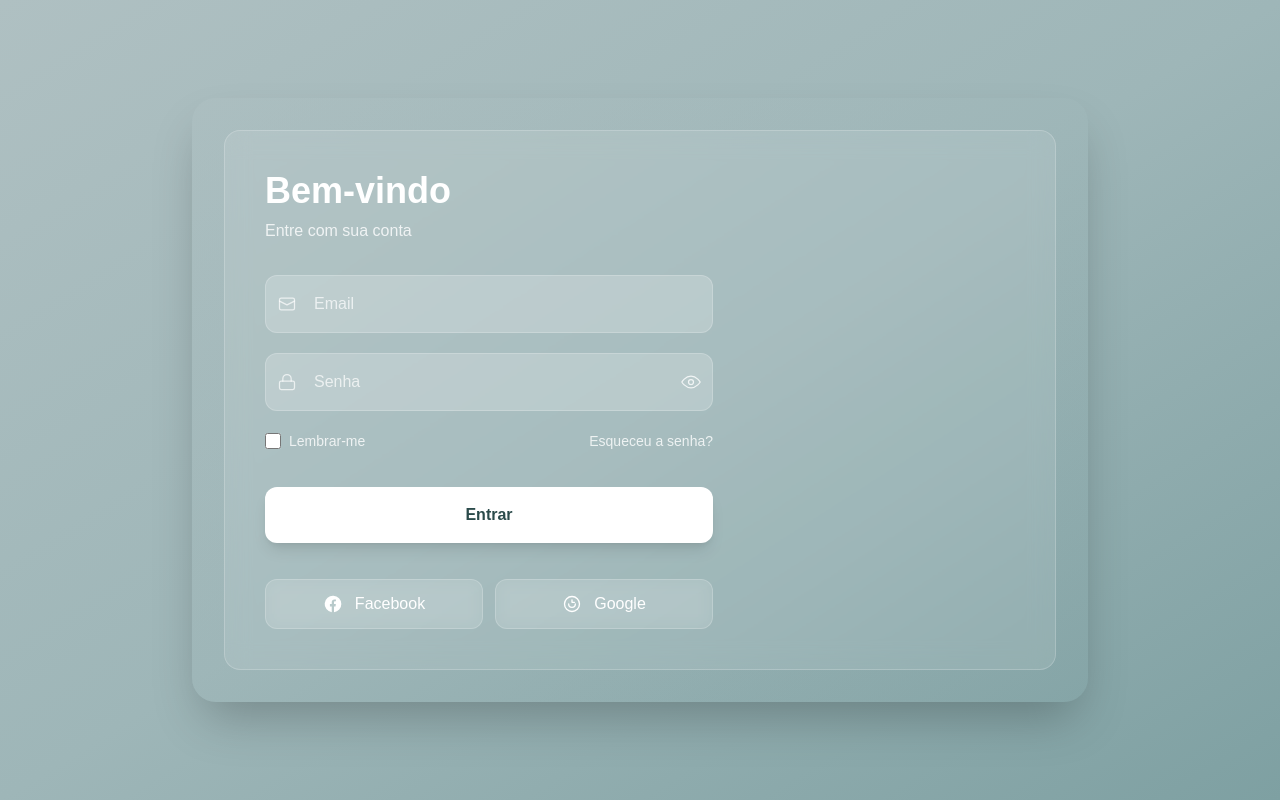
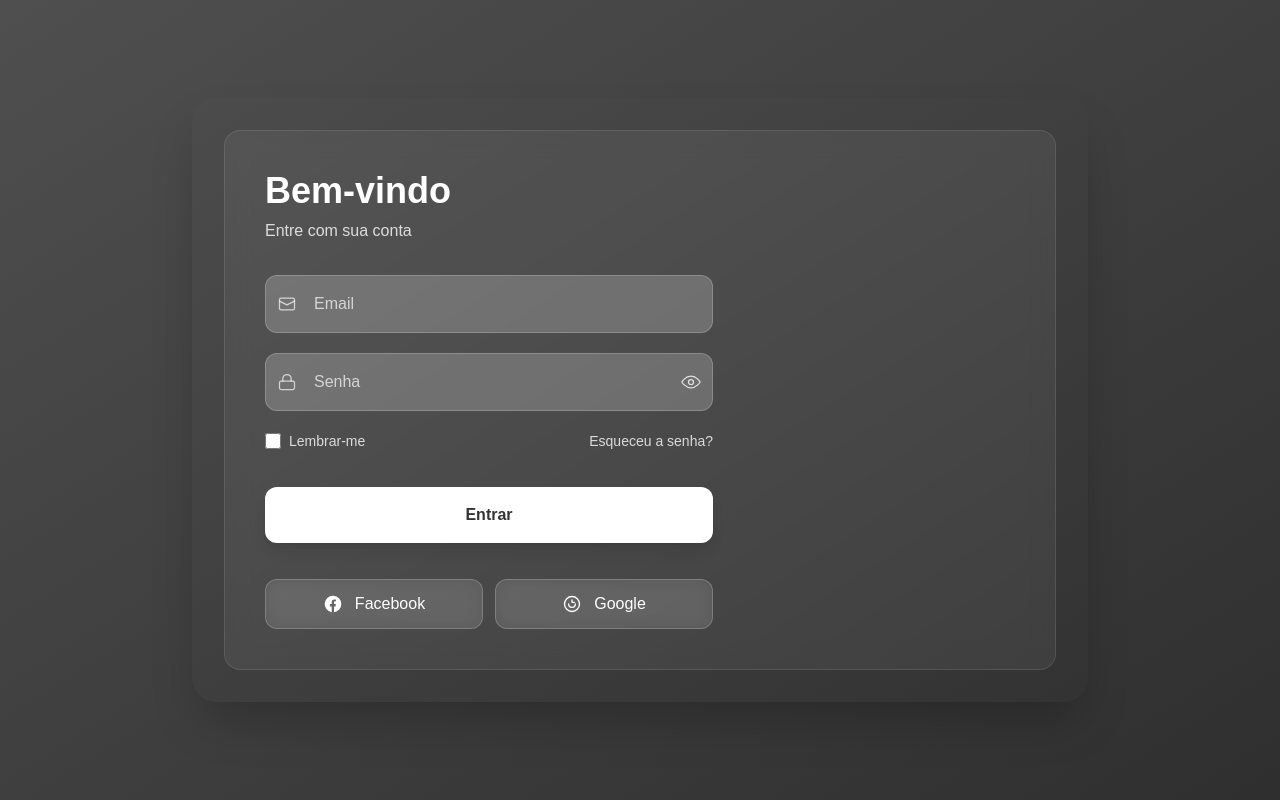
Before and after one commit to Renan-Casare-de-Assis/Projeto01, a Next.js app: page /login in a window 1280 px wide. Built offline with nearby package versions, Linux system fonts and the light colour scheme.

Commit message:
Style: change base color to #4F4F4F (rgb(79,79,79))

```diff
--- a/app/login/page.tsx
+++ b/app/login/page.tsx
@@ -6,9 +6,9 @@ export default function LoginPage() {
   const [showPassword, setShowPassword] = useState(false);
 
   return (
-    <div className="min-h-screen flex items-center justify-center bg-gradient-to-br from-[#AFC0C2] via-[#9EB6B8] to-[#7EA0A2] p-8">
-      <div className="w-full max-w-4xl rounded-3xl p-8 bg-gradient-to-br from-[#AFC0C2]/30 via-[#9EB6B8]/25 to-[#7EA0A2]/20 shadow-2xl">
-        <div className="relative rounded-2xl bg-[#ffffff1a] backdrop-blur-md border border-white/20 p-10">
+    <div className="min-h-screen flex items-center justify-center bg-gradient-to-br from-[#4f4f4f] via-[#3f3f3f] to-[#2f2f2f] p-8">
+      <div className="w-full max-w-4xl rounded-3xl p-8 bg-gradient-to-br from-[#4f4f4f]/25 via-[#3f3f3f]/20 to-[#2f2f2f]/15 shadow-2xl">
+        <div className="relative rounded-2xl bg-white/6 backdrop-blur-md border border-white/10 p-10">
           <h1 className="text-4xl font-extrabold text-white mb-2">Bem-vindo</h1>
           <p className="text-white/80 mb-8">Entre com sua conta</p>
 
@@ -68,7 +68,7 @@ export default function LoginPage() {
                 <a href="#" className="hover:underline hover:text-white/95 transition-colors">Esqueceu a senha?</a>
               </div>
 
-              <button className="w-full bg-white rounded-xl py-4 font-semibold text-[#2b4b4b] shadow-lg mt-4 hover:shadow-2xl hover:scale-[1.02] transition transform cursor-pointer">Entrar</button>
+              <button className="w-full bg-white rounded-xl py-4 font-semibold text-[#333333] shadow-lg mt-4 hover:shadow-2xl hover:scale-[1.02] transition transform cursor-pointer">Entrar</button>
 
               <div className="flex gap-3 mt-4">
                 <button className="flex-1 bg-white/10 text-white backdrop-blur rounded-xl py-3 flex items-center justify-center gap-3 border border-white/20 group hover:bg-white/20 hover:scale-[1.02] transition transform cursor-pointer">
```
